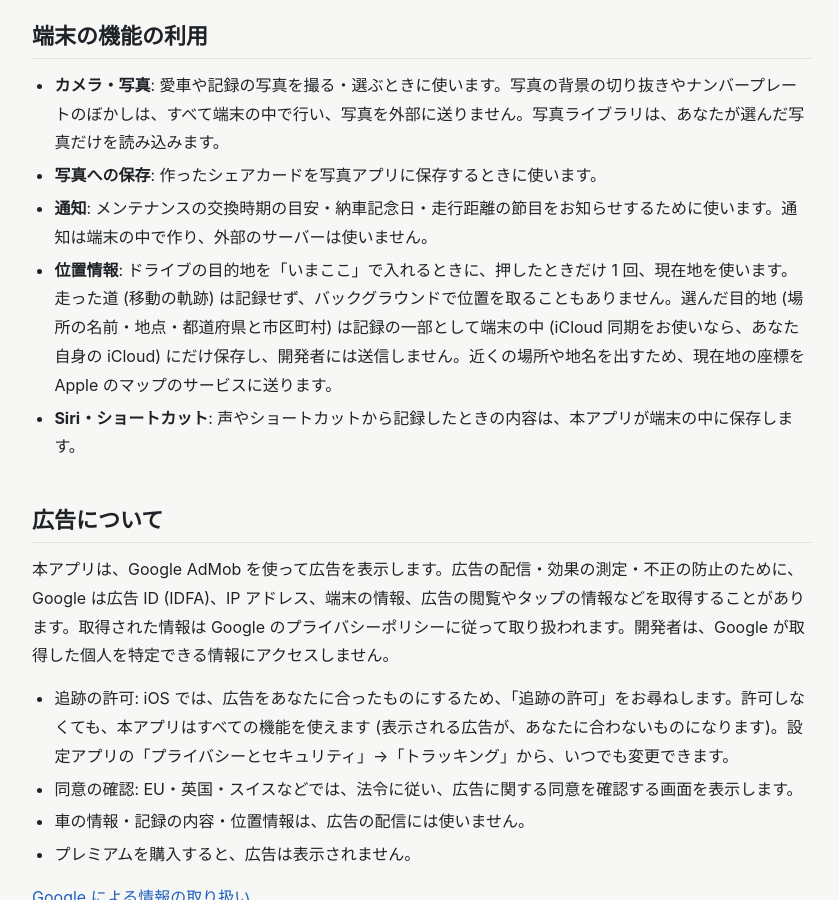
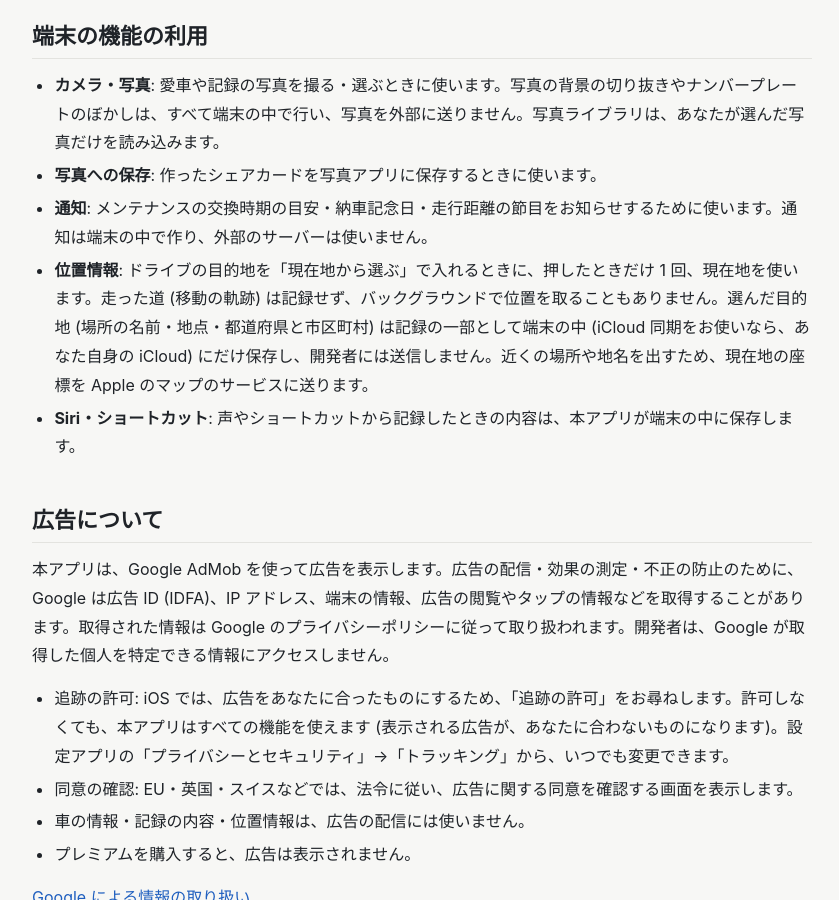
Before and after one commit to tsutsumi03/tsutsumi03.github.io, a Jekyll site: the page built from carmio/privacy/index.md, in a window 1280 px wide and 900 px high, scrolled down 1247 px. Shown: the whole window, without its empty margins (218-1057 px from the left). Built offline with Jekyll 4.4.1, drawn with Linux system fonts in a browser that asks for light colours.

Commit message:
change: Carmio のポリシーの「いまここ」を「現在地から選ぶ」に直す
Co-Authored-By: Claude Opus 5.5 <noreply@anthropic.com>

```diff
--- a/carmio/privacy/index.md
+++ b/carmio/privacy/index.md
@@ -35,7 +35,7 @@ Carmio (以下「本アプリ」) は、愛車の給油・ドライブ・メン
 - **カメラ・写真**: 愛車や記録の写真を撮る・選ぶときに使います。写真の背景の切り抜きやナンバープレートのぼかしは、すべて端末の中で行い、写真を外部に送りません。写真ライブラリは、あなたが選んだ写真だけを読み込みます。
 - **写真への保存**: 作ったシェアカードを写真アプリに保存するときに使います。
 - **通知**: メンテナンスの交換時期の目安・納車記念日・走行距離の節目をお知らせするために使います。通知は端末の中で作り、外部のサーバーは使いません。
-- **位置情報**: ドライブの目的地を「いまここ」で入れるときに、押したときだけ 1 回、現在地を使います。走った道 (移動の軌跡) は記録せず、バックグラウンドで位置を取ることもありません。選んだ目的地 (場所の名前・地点・都道府県と市区町村) は記録の一部として端末の中 (iCloud 同期をお使いなら、あなた自身の iCloud) にだけ保存し、開発者には送信しません。近くの場所や地名を出すため、現在地の座標を Apple のマップのサービスに送ります。
+- **位置情報**: ドライブの目的地を「現在地から選ぶ」で入れるときに、押したときだけ 1 回、現在地を使います。走った道 (移動の軌跡) は記録せず、バックグラウンドで位置を取ることもありません。選んだ目的地 (場所の名前・地点・都道府県と市区町村) は記録の一部として端末の中 (iCloud 同期をお使いなら、あなた自身の iCloud) にだけ保存し、開発者には送信しません。近くの場所や地名を出すため、現在地の座標を Apple のマップのサービスに送ります。
 - **Siri・ショートカット**: 声やショートカットから記録したときの内容は、本アプリが端末の中に保存します。
 
 ## 広告について
```
